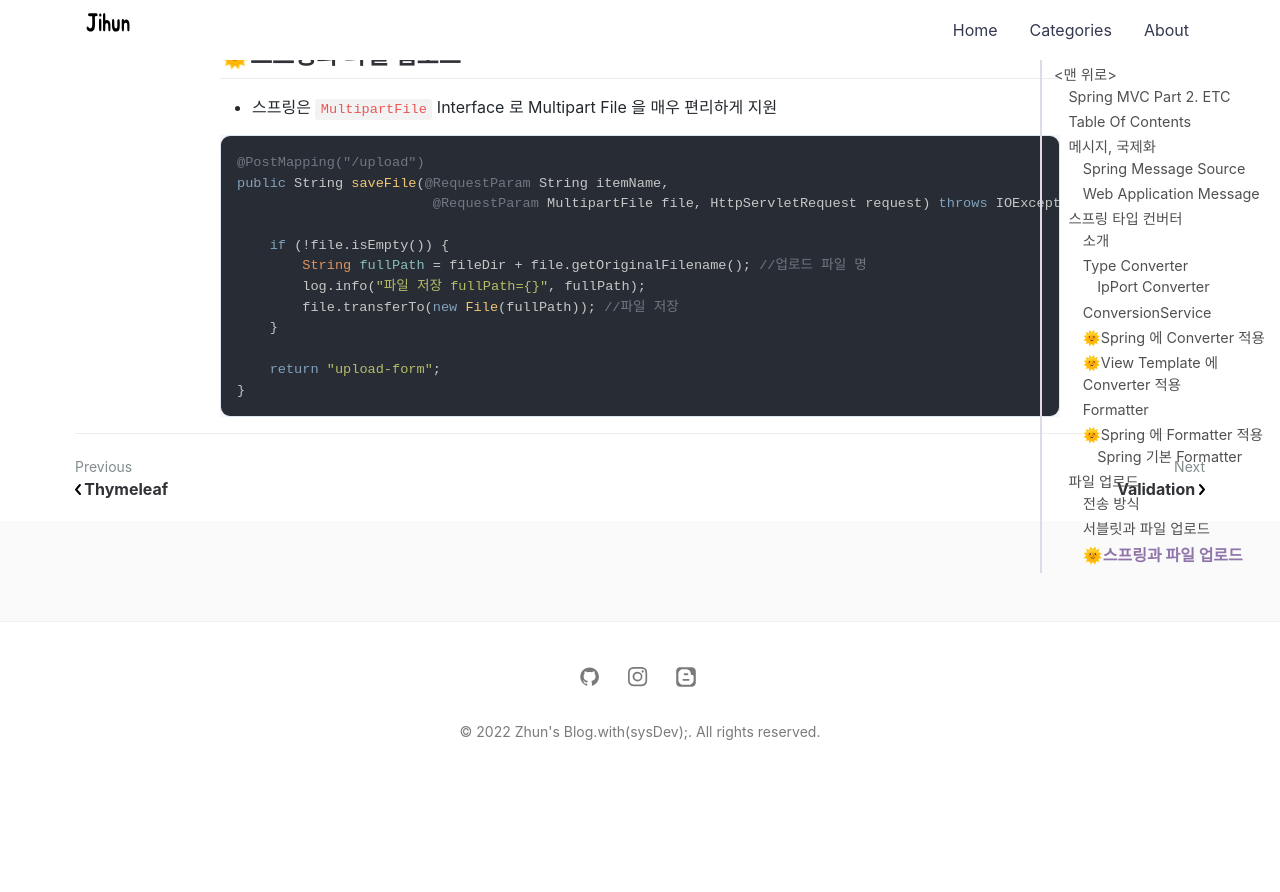
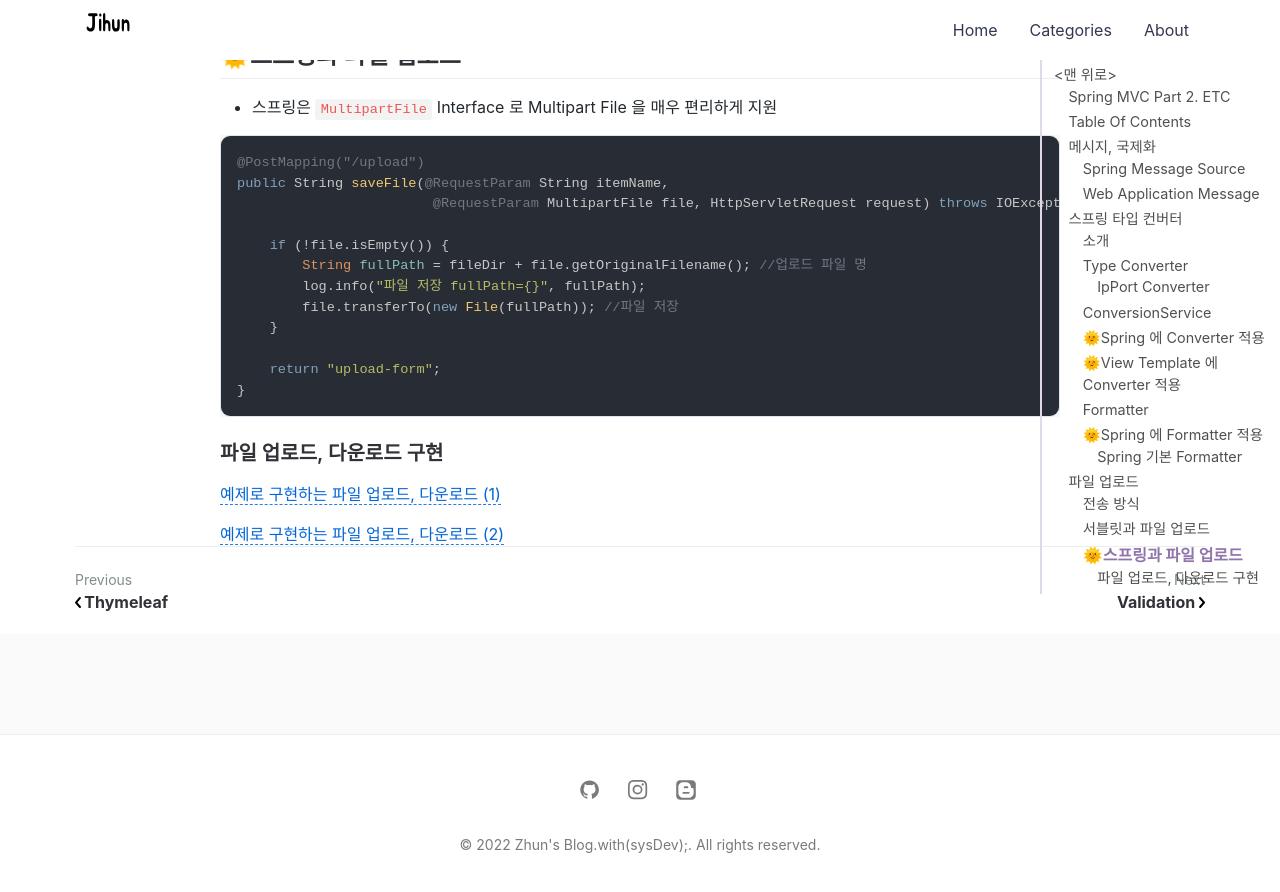
Before and after one commit to jihunparkme/jihunparkme.github.io, a Jekyll site: the page built from _posts/2021-10-12-Spring-MVC-Part2-Etc.md, in a window 1280 px wide and 900 px high, scrolled down 14532 px. Shown: the top 892 px of the window. Built offline with Jekyll 4.4.1, drawn with Linux system fonts in a browser that asks for light colours; nearby versions of some CDN libraries; comment, search, counter and statistics services are not loaded; before the commit the page ends 15319 px from its top, so only the background shows below that.

Commit message:
[파일 업로드] 예제로 구현하는 파일 업로드, 다운로드 (2)

````diff
--- a/_posts/2021-10-12-Spring-MVC-Part2-Etc.md
+++ b/_posts/2021-10-12-Spring-MVC-Part2-Etc.md
@@ -690,3 +690,9 @@ public String saveFile(@RequestParam String itemName,
     return "upload-form";
 }
 ```
+
+### 파일 업로드, 다운로드 구현
+
+[예제로 구현하는 파일 업로드, 다운로드 (1)](https://github.com/jihunparkme/Inflearn_Spring_MVC_Part-2/commit/8b208405d5104f87e0e055bc163408cc96937d3e)
+
+[예제로 구현하는 파일 업로드, 다운로드 (2)](https://github.com/jihunparkme/Inflearn_Spring_MVC_Part-2/commit/c20895f7e420339dd0e7fc6ae528d2c0c243bdd4)
````
